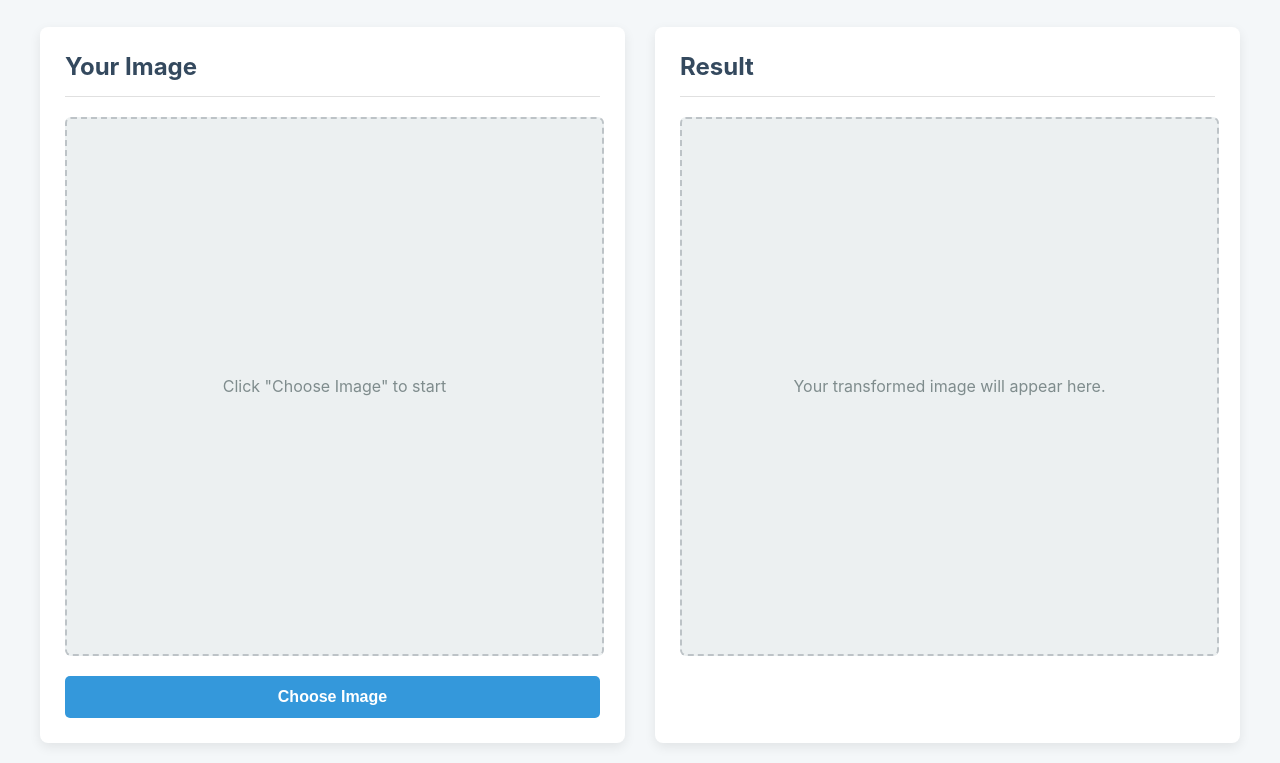
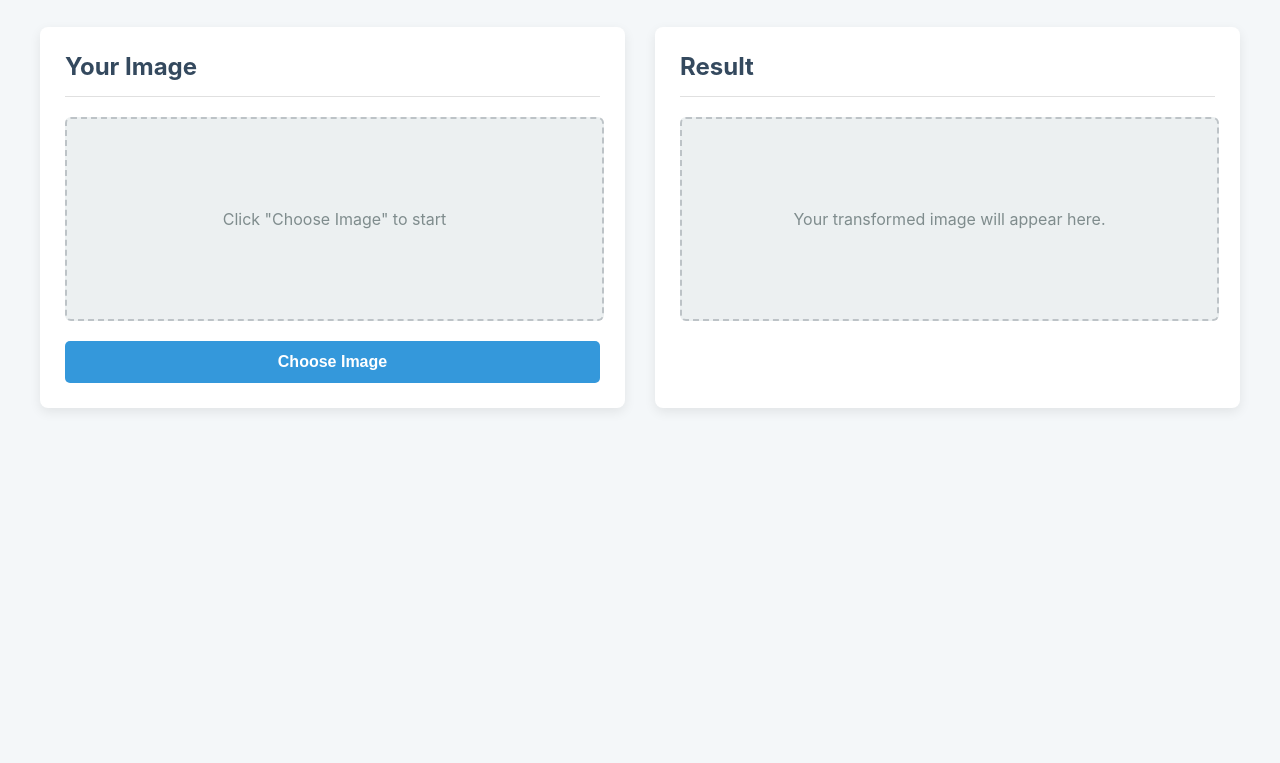
Before and after one commit to lellocb/fywmrm, a plain HTML site: page index.html in a window 1280 px wide. Shown: the part 151-914 px from the top of the page. After the commit the page ends 800 px from the top, so only its background shows below. Drawn offline with Linux system fonts and the light colour scheme.

Commit message:
Update style.css

```diff
--- a/style.css
+++ b/style.css
@@ -13,9 +13,26 @@ header h1 { font-size: 2.5em; color: #2c3e50; margin-bottom: 0.2em; }
 main { display: flex; gap: 30px; width: 100%; max-width: 1200px; }
 .panel { background-color: #ffffff; border-radius: 8px; box-shadow: 0 4px 12px rgba(0, 0, 0, 0.08); padding: 25px; flex: 1; display: flex; flex-direction: column; }
 .panel h2 { margin-top: 0; border-bottom: 1px solid #e0e0e0; padding-bottom: 15px; margin-bottom: 20px; color: #34495e; }
-.image-placeholder { width: 100%; aspect-ratio: 1 / 1; background-color: #ecf0f1; border: 2px dashed #bdc3c7; border-radius: 6px; display: flex; justify-content: center; align-items: center; margin-bottom: 20px; overflow: hidden; position: relative; }
+.image-placeholder {
+    width: 100%;
+    /* aspect-ratio: 1 / 1; <--- DELETE THIS LINE */
+    background-color: #ecf0f1;
+    border: 2px dashed #bdc3c7;
+    border-radius: 6px;
+    display: flex;
+    justify-content: center;
+    align-items: center;
+    margin-bottom: 20px;
+    overflow: hidden;
+    position: relative;
+    min-height: 200px; /* Add a minimum height for the empty state */
+}
 .image-placeholder span, .image-placeholder .info-text { color: #7f8c8d; text-align: center; }
-.image-placeholder img { width: 100%; height: 100%; object-fit: cover; }
+.image-placeholder img {
+    width: 100%;
+    height: 100%;
+    object-fit: contain; /* <--- CHANGE 'cover' TO 'contain' */
+}
 .button { display: inline-block; padding: 12px 20px; border: none; border-radius: 5px; font-size: 1rem; font-weight: 600; cursor: pointer; text-align: center; text-decoration: none; transition: background-color 0.2s; background-color: #3498db; color: white; width: 100%; box-sizing: border-box; }
 .button:hover { background-color: #2980b9; }
 .button:disabled { background-color: #bdc3c7; cursor: not-allowed; }
@@ -23,4 +40,5 @@ main { display: flex; gap: 30px; width: 100%; max-width: 1200px; }
 #download-link:hover { background-color: #27ae60; }
 .loader { border: 6px solid #f3f3f3; border-top: 6px solid #3498db; border-radius: 50%; width: 50px; height: 50px; animation: spin 1s linear infinite; }
 @keyframes spin { 0% { transform: rotate(0deg); } 100% { transform: rotate(360deg); } }
+
 @media (max-width: 768px) { main { flex-direction: column; } }
```
